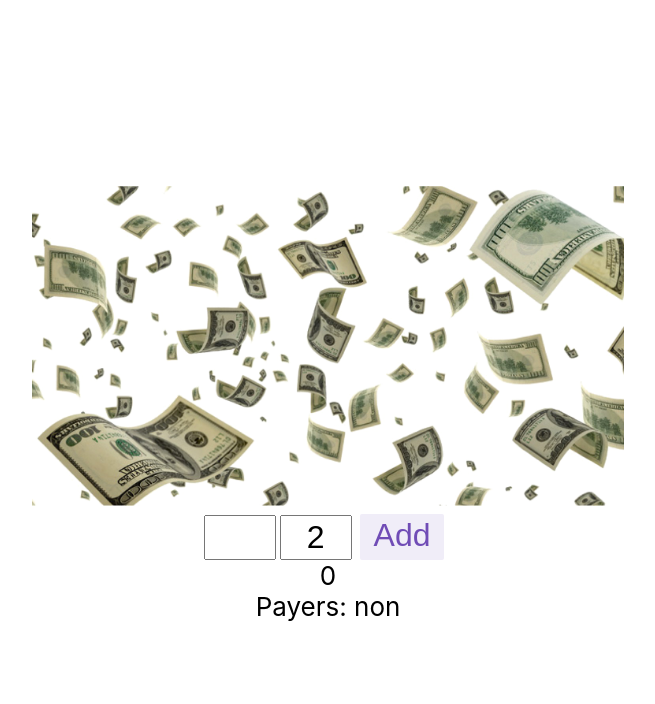
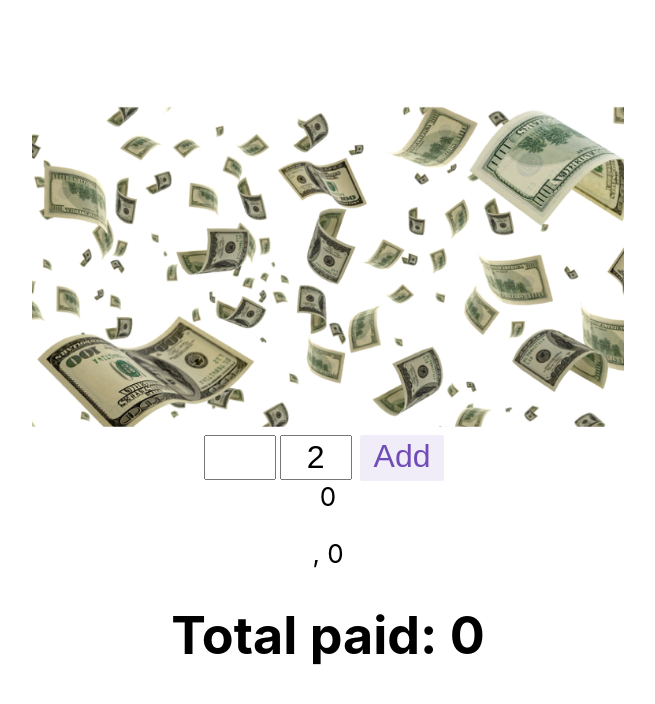
Before and after one commit to vglampard/bill-splitter, a React (Create React App) app: page / in a window 1280 px wide. Shown: the top 704 px of the page, without its empty margins (312-967 px from the left). Built offline with nearby package versions, Linux system fonts and the light colour scheme.

Commit message:
total paid logic now working

```diff
--- a/src/features/counter/Counter.js
+++ b/src/features/counter/Counter.js
@@ -14,11 +14,11 @@ export function Counter() {
   const [incrementAmount, setIncrementAmount] = useState('2');
   const [payer, setPayer] = useState("")
   const incrementValue = Number(incrementAmount) || 0;
-console.log("ACTION OBJECT CREATED BY addPayer", addPayer({payer: payer, amount: incrementValue}))
+
 
   function handleClick(){
     console.log("action object data:", incrementValue, payer)
-    dispatch(addPayer(payer))
+    dispatch(addPayer({name: payer, amount: incrementValue}))
 
     dispatch(incrementByAmount(incrementValue));
   }
--- a/src/features/paymentsMade/paymentsMadeSlice.js
+++ b/src/features/paymentsMade/paymentsMadeSlice.js
@@ -1,6 +1,6 @@
 import { createSlice } from '@reduxjs/toolkit';
 
-const initialState = ["non"]
+const initialState = [{name: "", amount: 0}]
 
 export const paymentsMadeSlice = createSlice({
 
@@ -8,7 +8,7 @@ export const paymentsMadeSlice = createSlice({
     name: 'paymentsMade',
     initialState,
     reducers: {
-        addPayer: (state, action)=> {state.push(action.payload)}
+        addPayer: (state, action)=> { state.push(action.payload)}
     }
 })
 
--- a/src/features/result/Result.js
+++ b/src/features/result/Result.js
@@ -6,13 +6,17 @@ import React from "react";
 export default function Result() {
   const count = useSelector(selectCount);
   const payers = useSelector(selectPayers)
-
+ let totalArray = payers.map((payer)=>payer.amount)
+ console.log("TOTAL ARRAY:", totalArray)
+ let total = totalArray.reduce((a, b)=>a+b)
  console.log("PAYERS:", payers)
+ console.log("TOTAL:", total)
   return (
     <>
       {" "}
       <div>{count}</div>
-      <div>Payers: {payers}</div>
+      <div>{payers.map((payer)=> {console.log("PLAYER IN MAP:", payer); return <p>{payer.name}, {payer.amount}</p>})}
+      <h1>Total paid: {total}</h1></div>
     </>
   );
 }
```
